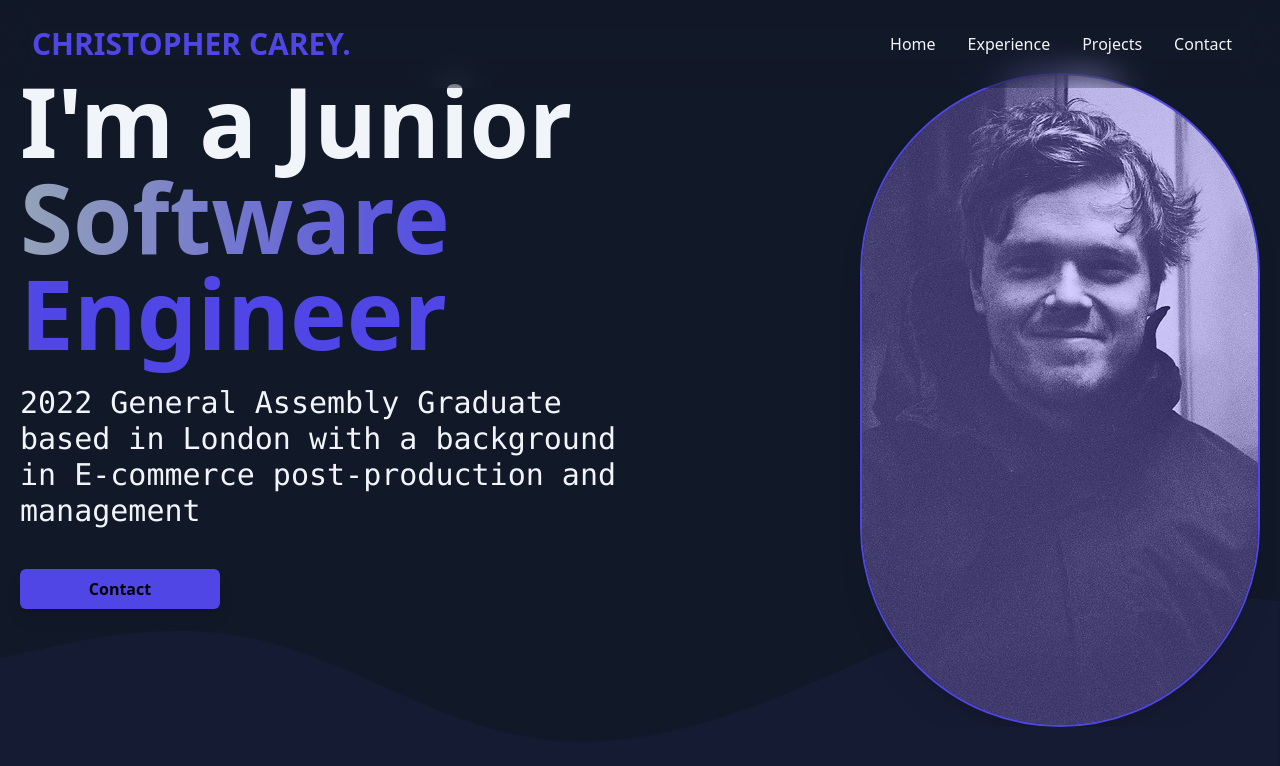
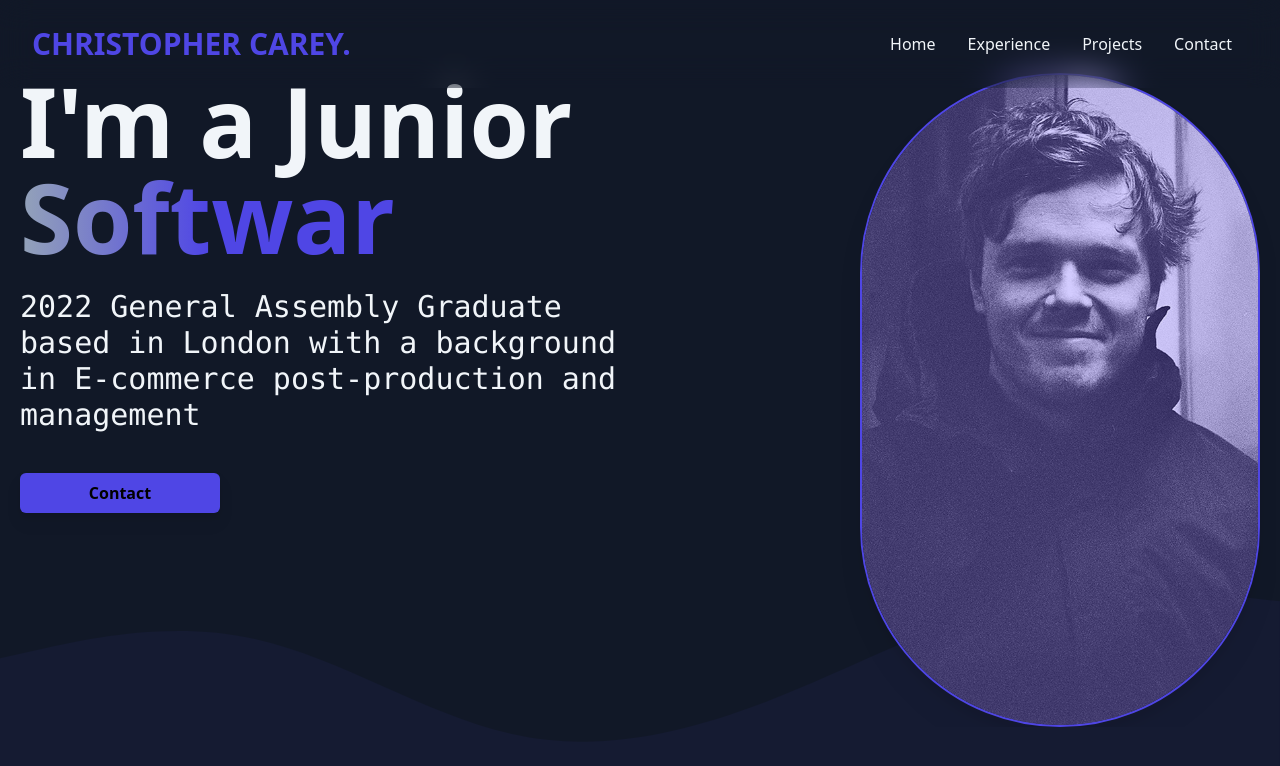
Before and after one commit to christopher-k-c/portfolio, a React (Create React App) app: page / in a window 1280 px wide. Shown: the top 766 px of the page. Built offline with nearby package versions, Linux system fonts and the light colour scheme; what tailwindcss-font-inter would draw is missing.

Commit message:
React-typed replaced with typewriter-effect, animation now compatible with current version of React

```diff
--- a/package.json
+++ b/package.json
@@ -14,7 +14,7 @@
     "react-responsive-carousel": "^3.2.23",
     "react-scripts": "5.0.1",
     "react-scroll": "^1.8.9",
-    "react-typed": "^1.2.0",
+    "typewriter-effect": "^2.19.0",
     "web-vitals": "^2.1.0"
   },
   "scripts": {
--- a/src/components/Landing.jsx
+++ b/src/components/Landing.jsx
@@ -1,7 +1,7 @@
 import React from 'react'
-import Typed from 'react-typed'
 import Portrait from './assets/landingImages/portrait-with-filter-01.jpg'
 import {motion} from 'framer-motion'
+import Typewriter from 'typewriter-effect';
 
 export const Landing = () => {
   return (
@@ -10,15 +10,19 @@ export const Landing = () => {
     <div className=' relative flex items-center justify-center text-center overflow-hidden px-4 '>
         <div className='max-w-[1240px] mx-auto grid grid-cols-1 xl:grid-cols-2'>
             <div className='text-center xl:text-start w-full'>
-
-                <h1 className='xl:text-8xl md:text-7xl sm:text-5xl text-4xl font-bold  text-slate-100 '>
-                    I'm a Junior <Typed
-                    className=' bg-gradient-to-r from-slate-400 via-indigo-600 to-indigo-600 text-transparent bg-clip-text'
-                    strings={['Software Engineer']}
-                    typeSpeed={70}
+                <h1 className='xl:text-8xl md:text-7xl sm:text-5xl text-4xl font-bold  text-slate-100  '>
+                    I'm a Junior
+                    <Typewriter
+                        className='text-white'
+                        options={{
+                            strings: ['<span class="bg-gradient-to-r from-slate-400 via-indigo-600 to-indigo-600 text-transparent bg-clip-text">Software Engineer</span>'],
+                            autoStart: true,
+                            cursor: '|',
+                            cursorClassName: 'blinking-cursor',
+                            loop: true,
+                        }}
                     />
                 </h1>
-
                 <motion.div
                             initial={{
                                 opacity: 0,
--- a/src/index.css
+++ b/src/index.css
@@ -56,3 +56,14 @@
 
   }
 } */
+
+.blinking-cursor {
+  color:  #4f46e5;
+  animation: blink 1s infinite;
+}
+
+@keyframes blink {
+  50% {
+    opacity: 0;
+  }
+}
--- a/tailwind.config.js
+++ b/tailwind.config.js
@@ -14,5 +14,7 @@ module.exports = {
       },
     },
   },
-  plugins: [require('tailwindcss-font-inter')],
+  plugins: [
+    require('tailwindcss-font-inter')
+],
 }
```
Also changed, not shown: 2 other files (tests, documents, lock files or other folders).
